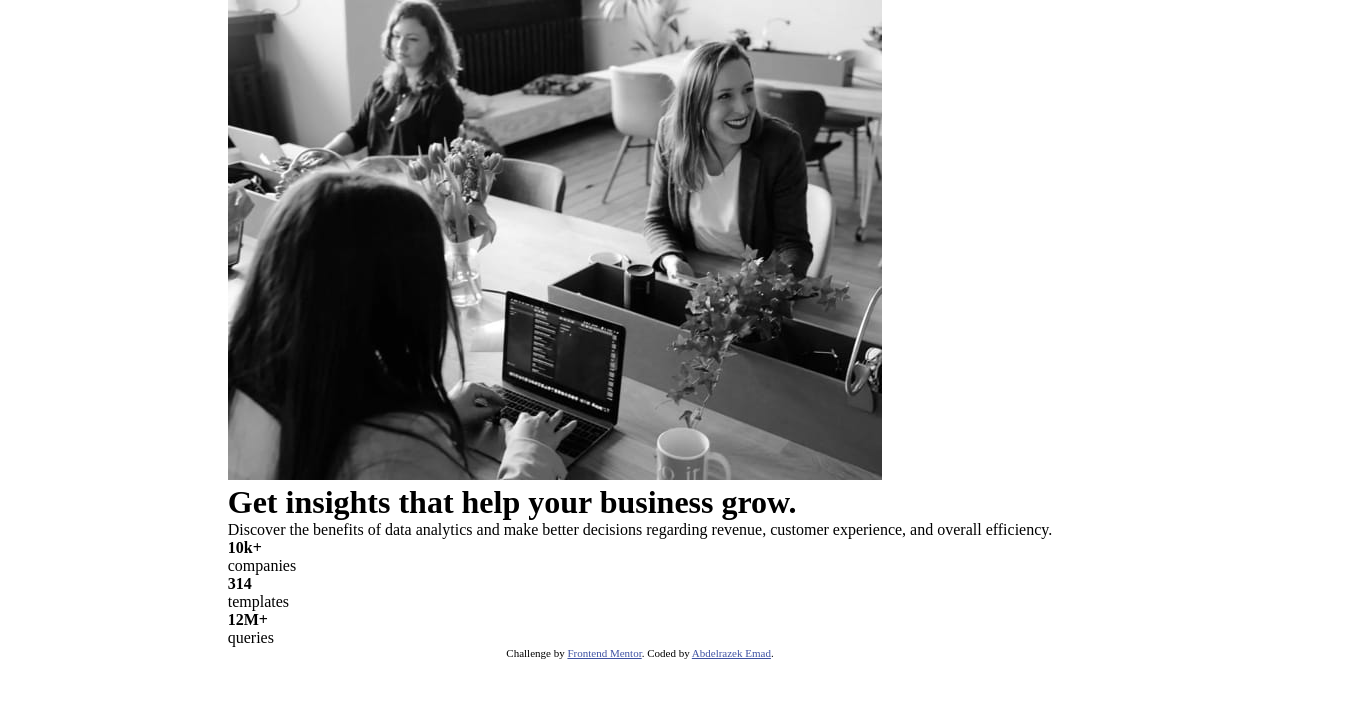
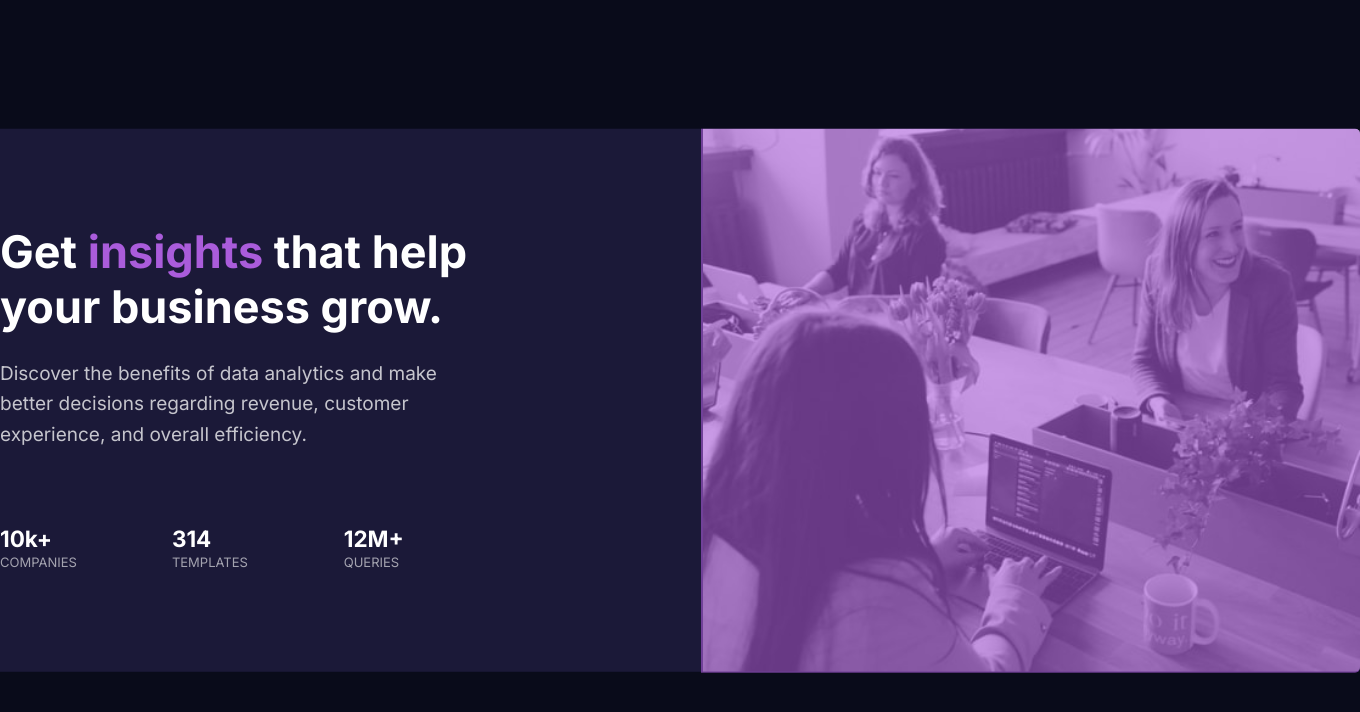
Before and after one commit to AbdelrazekEmad/Stats-preview-card-component-, a plain HTML site: page index.html in a window 1280 px wide. Shown: the whole page, 1360 px wide, since content can reach past the window. Drawn offline with Linux system fonts and the light colour scheme.

Commit message:
end solution

```diff
--- a/index.html
+++ b/index.html
@@ -1,46 +1,61 @@
 <!DOCTYPE html>
 <html lang="en">
+
 <head>
   <meta charset="UTF-8">
-  <meta name="viewport" content="width=device-width, initial-scale=1.0"> <!-- displays site properly based on user's device -->
+  <meta name="viewport" content="width=device-width, initial-scale=1.0">
+  <!-- displays site properly based on user's device -->
 
   <link rel="icon" type="image/png" sizes="32x32" href="./images/favicon-32x32.png">
   <link rel="stylesheet" href="stylesheet.css">
   <title>Frontend Mentor | Stats preview card component</title>
-
+  <link rel="preconnect" href="https://fonts.gstatic.com">
+  <link href="https://fonts.googleapis.com/css2?family=Inter:wght@400;700&family=Lexend+Deca&display=swap"
+    rel="stylesheet">
   <!-- Feel free to remove these styles or customise in your own stylesheet 👍 -->
   <style>
-    .attribution { font-size: 11px; text-align: center; }
-    .attribution a { color: hsl(228, 45%, 44%); }
+    .attribution {
+      font-size: 11px;
+      text-align: center;
+    }
+
+    .attribution a {
+      color: hsl(228, 45%, 44%);
+    }
   </style>
 </head>
+
 <body>
-
+  <div class="holder">
     <div class="card">
-      <img src="images/image-header-mobile.jpg">
+      <img class="img-mobile" src="images/image-header-mobile.jpg">
+      <img class="img-desktop" src="images/image-header-desktop.jpg" >
+      <div class="ovarlay"></div>
       <div class="text">
         <h1>Get <span>insights</span> that help your business grow.</h1>
-        <p>Discover the benefits of data analytics and make better decisions regarding revenue, customer experience, and overall efficiency.</p>
+        <p>Discover the benefits of data analytics and make better decisions regarding revenue, customer experience, and
+          overall efficiency.</p>
         <div class="toflex">
-          <div class="companies">
-            <h4>10k+</h4>
+          <div class="ch">
+            <h2>10k+</h2>
             <p>companies</p>
           </div>
-          <div class="templates">
-            <h4>314</h4>
+          <div class="ch">
+            <h2>314</h2>
             <p>templates</p>
           </div>
-          <div class="queries">
-            <h4>12M+</h4>
+          <div class="ch">
+            <h2>12M+</h2>
             <p>queries</p>
           </div>
         </div>
       </div>
     </div>
-
-  <div class="attribution">
+  </div>
+  <!-- <div class="attribution">
     Challenge by <a href="https://www.frontendmentor.io?ref=challenge" target="_blank">Frontend Mentor</a>.
     Coded by <a href="#">Abdelrazek Emad</a>.
-  </div>
+  </div> -->
 </body>
+
 </html>
--- a/stylesheet.css
+++ b/stylesheet.css
@@ -4,11 +4,171 @@
     margin: 0;
     padding: 0;
 }
-html {
-    display: flex;
-    align-items: center;
-    justify-content: center;
+
+h3 ,p ,div {
+    color: white;
 }
+
+body {
+    background-color: hsl(233, 47%, 7%);
+    font-family: 'Inter', sans-serif;
+    /* font-family: 'Lexend Deca', sans-serif; */
+    font-size: 15px;
+}
+
+.holder {
+    position: absolute;
+    top: 50%;
+    left: 50%;
+    transform: translate(-50%,-50%);
+}
+
 .card {
+    width: 375px;
+    background-color: hsl(244, 38%, 16%);
+    border-radius: 5px;
+}
 
+img {
+    width: 100%;
+    height: 100%;
+    position: relative;
+    border-top-right-radius: 5px;
+    border-top-left-radius: 5px;
 }
+
+.img-desktop {
+    display: none;
+}
+
+.ovarlay {
+    background-color: hsl(277, 64%, 61%);
+    width: 375px;
+    height: 275.23px;
+    position: absolute;
+    top: 0;
+    left: 0;
+    opacity: .6;
+    border-top-right-radius: 5px;
+    border-top-left-radius: 5px;
+}
+
+.text {
+    text-align: center;
+    padding: 20px 40px;
+}
+
+span {
+    color: hsl(277, 64%, 61%);
+}
+
+h1 {
+    margin: 25px 0;
+}
+
+p {
+    color: hsla(0, 0%, 100%, 0.75);
+    padding: 0 15px;
+    margin-bottom: 25px;
+    line-height: 1.6;
+}
+
+
+.ch p {
+    color: hsla(0, 0%, 100%, 0.6);
+    text-transform: uppercase;
+    font-size: small;
+}
+
+/* ******************************************************************************************************** */
+
+@media (min-width:500px ) {
+
+    .img-mobile {
+        display: none;
+    }
+    .img-desktop {
+        display: block;
+    }
+
+    .holder {
+        position: absolute;
+        top: 50%;
+        left: 50%;
+        transform: translate(-50%,-50%);
+    }
+
+    .card {
+        width: 1440px;
+        display: flex;
+        flex-direction: row-reverse;
+        background-color: hsl(244, 38%, 16%);
+        border-radius: 5px;
+    }
+
+    img {
+        width:  724.41px;
+        height: 100%;
+        position: relative;
+        border-top-right-radius: 5px;
+        border-top-left-radius: 0;
+        border-bottom-right-radius: 5px;
+    }
+
+
+    .ovarlay {
+        background-color: hsl(277, 64%, 61%);
+        width: 658.98px;
+        height: 544.27px;
+        position: absolute;
+        top: 0;
+        left: auto;
+        right: 0;
+        opacity: .6;
+        border-top-right-radius: 5px;
+        border-top-left-radius: 0;
+        border-bottom-right-radius: 5px;
+    }
+
+    .text {
+        width: 841.69px;
+        display: flex;
+        flex-direction: column;
+        padding: 70px 130px 70px 80px;
+        text-align: start;
+    }
+
+    span {
+        color: hsl(277, 64%, 61%);
+    }
+
+    h1 {
+        font-size: 45px;
+        margin: 25px 0;
+    }
+
+    p {
+        font-size: 19px;
+        color: hsla(0, 0%, 100%, 0.75);
+        padding: 0 130px 0 0;
+        margin-bottom: 25px;
+        line-height: 1.6;
+    }
+
+    .toflex {
+        display: flex;
+        margin-top: 50px;
+    }
+
+    .ch {
+        flex-basis: 30%;
+    }
+
+    .ch p {
+        color: hsla(0, 0%, 100%, 0.6);
+        text-transform: uppercase;
+        font-size: small;
+        padding: 0;
+        margin: 0;
+    }
+}
```
